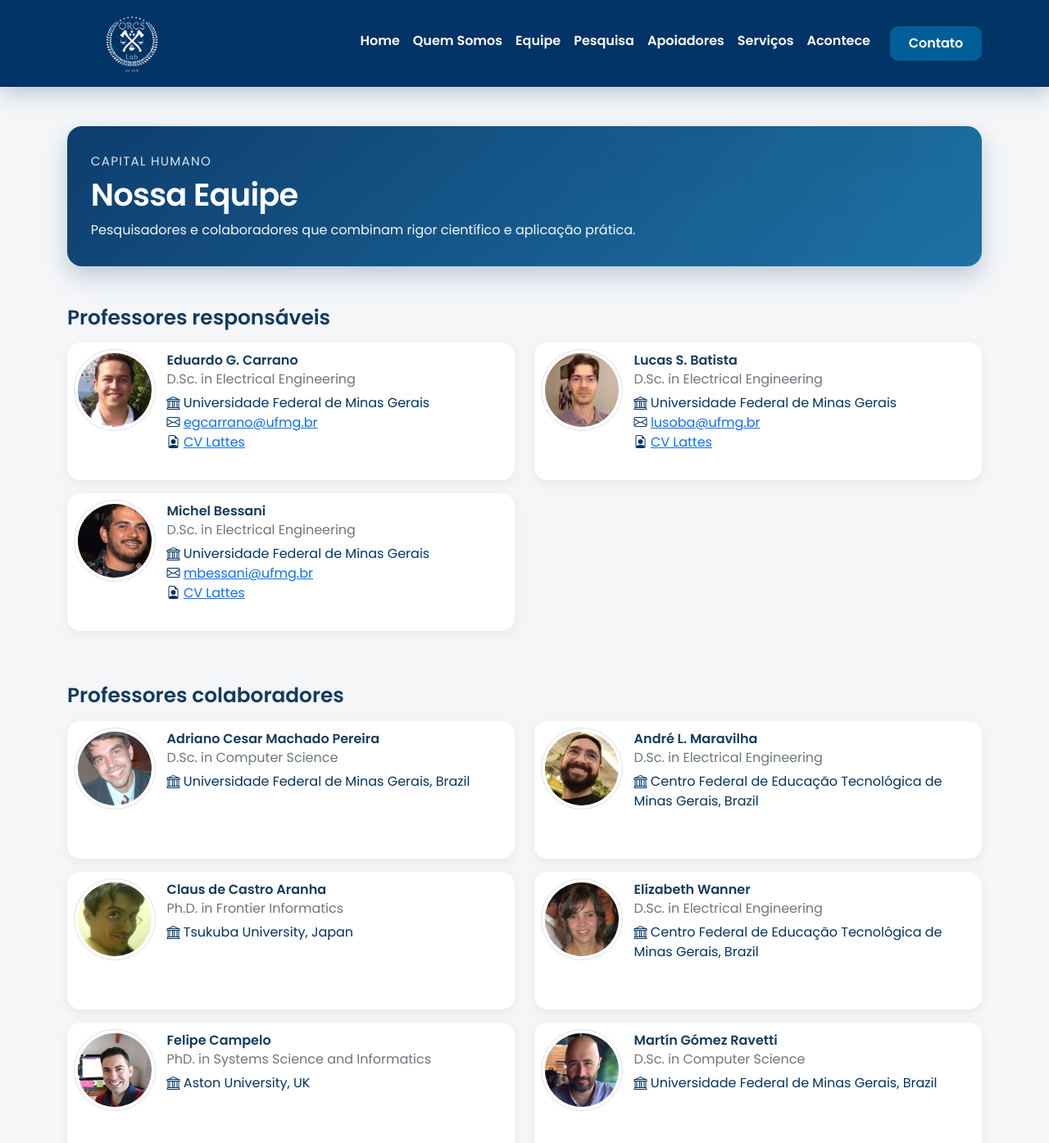
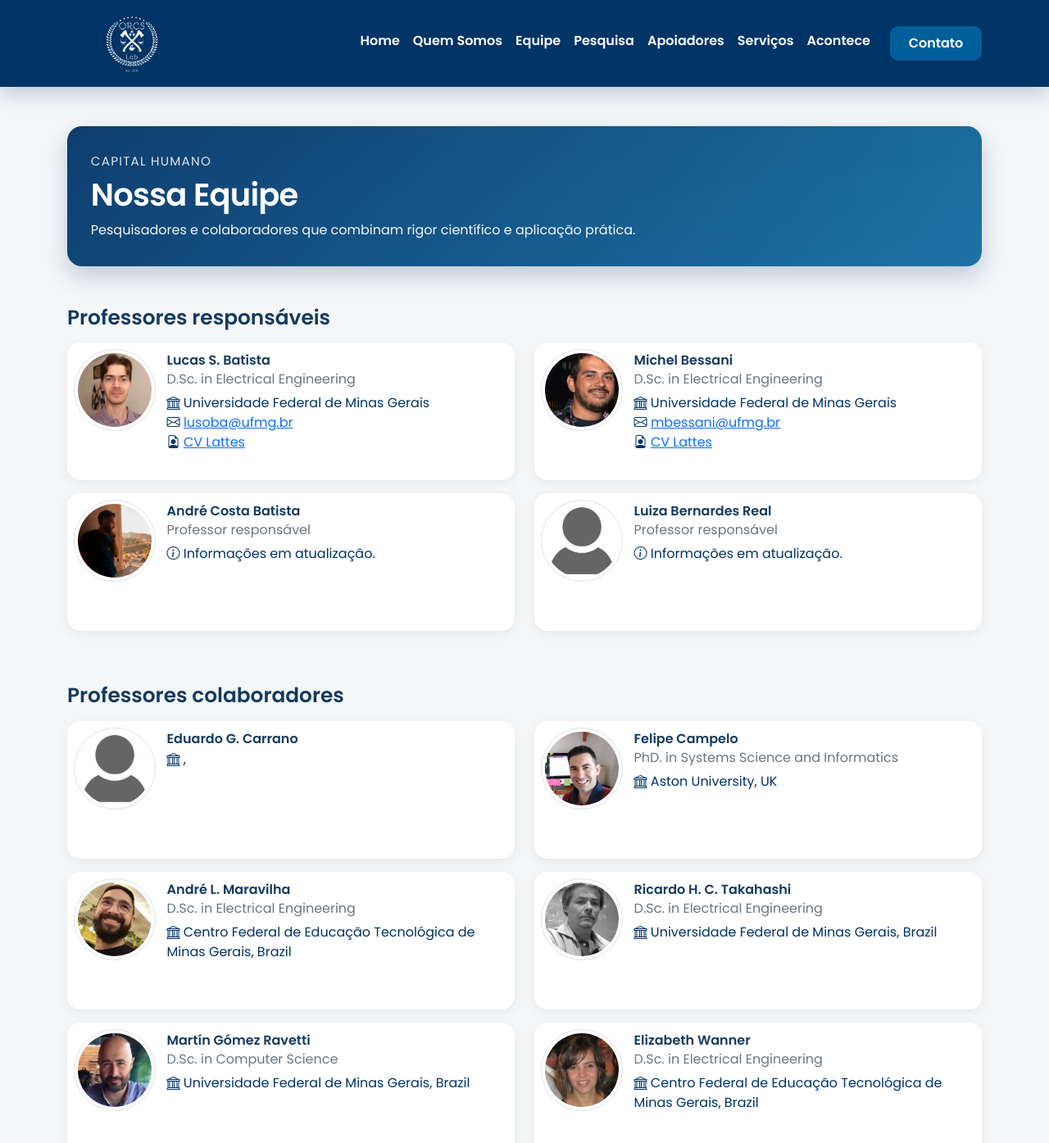
Before and after one commit to Stephanie7l/Site-ORCS-LAB, a Jekyll site: the page built from pages/equipe.html, in a window 1280 px wide and 1400 px high. Shown: the top 1395 px of the window at 82% size. Built offline with Jekyll 4.4.1, drawn with Linux system fonts in a browser that asks for light colours; nearby versions of some CDN libraries; some of the changed text lies outside the part shown.

Commit message:
atualizações

```diff
--- a/assets/css/custom.css
+++ b/assets/css/custom.css
@@ -447,6 +447,16 @@
 .home-acontece {
   background: #f4f6f8;
   margin-top: 2rem;
+}
+
+.home-acontece .info-card {
+  display: flex;
+  flex-direction: column;
+}
+
+.home-acontece .info-card .btn {
+  margin-top: auto;
+  align-self: center;
 }
 
 .home-service-card {
--- a/pages/equipe.html
+++ b/pages/equipe.html
@@ -16,7 +16,12 @@
   <section class="mb-5">
   <h2 class="section-block-title mb-3">Professores responsáveis</h2>
   <div class="row mb-5">
-    {% assign people = site.data.team_members | sort: "name" %} {% for member in people %}
+    {% assign leaders = "Lucas S. Batista|Michel Bessani|André Costa Batista|Luiza Bernardes Real" | split: "|" %}
+    {% for person_name in leaders %}
+    {% assign member = site.data.team_members | where: "name", person_name | first %}
+    {% unless member %}
+      {% assign member = site.data.team_researchers | where: "name", person_name | first %}
+    {% endunless %}
     <div class="col-12 col-lg-6 mb-3">
       <div class="card team-member team-card-rich">
         <div class="row g-0">
@@ -29,17 +34,24 @@
           </div>
           <div class="col">
             <div class="card-body">
-              <h6 class="card-title team-name">{{ member.name }}</h6>
-              <h6 class="card-subtitle text-muted">{{ member.title }}</h6>
+              <h6 class="card-title team-name">{{ person_name }}</h6>
+              <h6 class="card-subtitle text-muted">{{ member.title | default: 'Professor responsável' }}</h6>
               <p class="card-text mt-3">
+                {% if member.institute %}
                 <i class="bi bi-bank"></i> {{ member.institute }} <br />
+                {% endif %}
+                {% if member.email %}
                 <i class="bi bi-envelope"></i>
                 <a href="mailto:{{ member.email }}">{{ member.email }}</a>
                 <br />
+                {% endif %}
+                {% if member.lattes %}
                 <i class="bi bi-file-earmark-person"></i>
-                <a href="http://lattes.cnpq.br/{{ member.lattes }}"
-                  >CV Lattes</a
-                >
+                <a href="http://lattes.cnpq.br/{{ member.lattes }}">CV Lattes</a>
+                {% endif %}
+                {% unless member.institute or member.email or member.lattes %}
+                <i class="bi bi-info-circle"></i> Informações em atualização.
+                {% endunless %}
               </p>
             </div>
           </div>
@@ -53,7 +65,9 @@
   <section class="mb-5">
   <h2 class="section-block-title mb-3">Professores colaboradores</h2>
   <div class="row mb-5">
-    {% assign people = site.data.team_collaborators | sort: "name" %} {% for member in people %}
+    {% assign collaborators = "Eduardo G. Carrano|Felipe Campelo|André L. Maravilha|Ricardo H. C. Takahashi|Martín Gómez Ravetti|Elizabeth Wanner|Claus de Castro Aranha|Adriano Cesar Machado Pereira" | split: "|" %}
+    {% for person_name in collaborators %}
+    {% assign member = site.data.team_collaborators | where: "name", person_name | first %}
     <div class="col-12 col-lg-6 mb-3">
       <div class="card team-member team-card-rich">
         <div class="row g-0">
@@ -66,7 +80,7 @@
           </div>
           <div class="col">
             <div class="card-body">
-              <h6 class="card-title team-name">{{ member.name }}</h6>
+              <h6 class="card-title team-name">{{ person_name }}</h6>
               <h6 class="card-subtitle text-muted">{{ member.title }}</h6>
               <p class="card-text mt-3">
                 <i class="bi bi-bank"></i> {{ member.institute }}, {{ member.country }} <br />
@@ -83,7 +97,9 @@
   <section class="mb-5">
   <h2 class="section-block-title mb-3">Estudantes de doutorado</h2>
   <div class="row mb-5">
-    {% assign people = site.data.team_researchers | where_exp: "member", "member.role contains 'D.Sc.'" | sort: "name" %} {% for member in people %}
+    {% assign doctoral_students = "Maria Izabel Corrêa dos Santos|Pedro Vinícius Almeida Borges de Venâncio|Ramon Lacerda Marques|Vitor Vidal de Negreiros|João Pedro Araújo Ferreira Campos|Marcus Vinícius de Freitas Diadelmo" | split: "|" %}
+    {% for person_name in doctoral_students %}
+    {% assign member = site.data.team_researchers | where: "name", person_name | first %}
     <div class="col-12 col-lg-6 mb-3">
       <div class="card team-member team-card-rich">
         <div class="row g-0">
@@ -96,14 +112,18 @@
           </div>
           <div class="col">
             <div class="card-body">
-              <h6 class="card-title team-name">{{ member.name }}</h6>
-              <h6 class="card-subtitle text-muted">{{ member.role }}</h6>
+              <h6 class="card-title team-name">{{ person_name }}</h6>
+              <h6 class="card-subtitle text-muted">{{ member.role | default: 'D.Sc. student' }}</h6>
               <p class="card-text mt-3">
+                {% if member.research_interests %}
                 <i class="bi bi-search"></i>
                 <span class="text-lowercase">
                   {{ member.research_interests | normalize_whitespace | split:
                   ", " | array_to_sentence_string }}
                 </span>
+                {% else %}
+                <i class="bi bi-info-circle"></i> Informações em atualização.
+                {% endif %}
               </p>
             </div>
           </div>
@@ -117,7 +137,9 @@
   <section class="mb-5">
   <h2 class="section-block-title mb-3">Estudantes de mestrado</h2>
   <div class="row mb-5">
-    {% assign people = site.data.team_researchers | where_exp: "member", "member.role contains 'M.Sc.'" | sort: "name" %} {% for member in people %}
+    {% assign masters_students = "Bernardo Bacha de Resende|Hannah Walder Lorenzato Cardoso|Henrique Alves Barbosa|Leonardo de Alvarenga Gualberto|Lourival Fernandes Nogueira Neto|Antonio Carlos da Anunciação|Dárcio Melo Bragança Silva|Giovanna Cristina da Rocha|Raphael Anderson da Silva|Willian Felix Souza e Silva" | split: "|" %}
+    {% for person_name in masters_students %}
+    {% assign member = site.data.team_researchers | where: "name", person_name | first %}
     <div class="col-12 col-lg-6 mb-3">
       <div class="card team-member team-card-rich">
         <div class="row g-0">
@@ -130,14 +152,58 @@
           </div>
           <div class="col">
             <div class="card-body">
-              <h6 class="card-title team-name">{{ member.name }}</h6>
-              <h6 class="card-subtitle text-muted">{{ member.role }}</h6>
+              <h6 class="card-title team-name">{{ person_name }}</h6>
+              <h6 class="card-subtitle text-muted">{{ member.role | default: 'M.Sc. student' }}</h6>
               <p class="card-text mt-3">
+                {% if member.research_interests %}
                 <i class="bi bi-search"></i>
                 <span class="text-lowercase">
                   {{ member.research_interests | normalize_whitespace | split:
                   ", " | array_to_sentence_string }}
                 </span>
+                {% else %}
+                <i class="bi bi-info-circle"></i> Informações em atualização.
+                {% endif %}
+              </p>
+            </div>
+          </div>
+        </div>
+      </div>
+    </div>
+    {% endfor %}
+  </div>
+  </section>
+
+  <section class="mb-5">
+  <h2 class="section-block-title mb-3">Iniciação científica</h2>
+  <div class="row mb-5">
+    {% assign undergrad_students = "Raissa Diniz|André Procópio|Igor Falco|Lucas Ribeiro" | split: "|" %}
+    {% for person_name in undergrad_students %}
+    {% assign member = site.data.team_researchers | where: "name", person_name | first %}
+    <div class="col-12 col-lg-6 mb-3">
+      <div class="card team-member team-card-rich">
+        <div class="row g-0">
+          <div class="col-auto p-2">
+            <img
+              class="img-thumbnail rounded-circle"
+              src="{{ '/assets/images/team' | relative_url }}/{{ member.photo | default: 'avatar.jpg' }}"
+              alt="{{ person_name }}"
+            />
+          </div>
+          <div class="col">
+            <div class="card-body">
+              <h6 class="card-title team-name">{{ person_name }}</h6>
+              <h6 class="card-subtitle text-muted">Iniciação científica</h6>
+              <p class="card-text mt-3">
+                {% if member.research_interests %}
+                <i class="bi bi-search"></i>
+                <span class="text-lowercase">
+                  {{ member.research_interests | normalize_whitespace | split:
+                  ", " | array_to_sentence_string }}
+                </span>
+                {% else %}
+                <i class="bi bi-info-circle"></i> Informações em atualização.
+                {% endif %}
               </p>
             </div>
           </div>
@@ -164,6 +230,42 @@
     </div>
     {% endfor %}
   </div>
+
+  {% assign assigned_students_blob = "|Maria Izabel Corrêa dos Santos|Pedro Vinícius Almeida Borges de Venâncio|Ramon Lacerda Marques|Vitor Vidal de Negreiros|João Pedro Araújo Ferreira Campos|Marcus Vinícius de Freitas Diadelmo|Bernardo Bacha de Resende|Hannah Walder Lorenzato Cardoso|Henrique Alves Barbosa|Leonardo de Alvarenga Gualberto|Lourival Fernandes Nogueira Neto|Antonio Carlos da Anunciação|Dárcio Melo Bragança Silva|Giovanna Cristina da Rocha|Raphael Anderson da Silva|Willian Felix Souza e Silva|" %}
+  <h3 class="h5 mb-3">Pesquisadores atuais fora das listas de mestrado e doutorado</h3>
+  <div class="row mb-5">
+    {% for member in site.data.team_researchers %}
+      {% assign current_name_token = "|" | append: member.name | append: "|" %}
+      {% unless assigned_students_blob contains current_name_token %}
+      <div class="col-12 col-lg-6 mb-3">
+        <div class="card team-member team-card-rich">
+          <div class="row g-0">
+            <div class="col-auto p-2">
+              <img
+                class="img-thumbnail rounded-circle"
+                src="{{ '/assets/images/team' | relative_url }}/{{ member.photo | default: 'avatar.jpg' }}"
+                alt="{{ member.name }}"
+              />
+            </div>
+            <div class="col">
+              <div class="card-body">
+                <h6 class="card-title team-name">{{ member.name }}</h6>
+                <h6 class="card-subtitle text-muted">{{ member.role }}</h6>
+                <p class="card-text mt-3">
+                  <i class="bi bi-search"></i>
+                  <span class="text-lowercase">
+                    {{ member.research_interests | normalize_whitespace | split:
+                    ", " | array_to_sentence_string }}
+                  </span>
+                </p>
+              </div>
+            </div>
+          </div>
+        </div>
+      </div>
+      {% endunless %}
+    {% endfor %}
+  </div>
   </section>
 
   <section class="cta-strip text-center">
```
